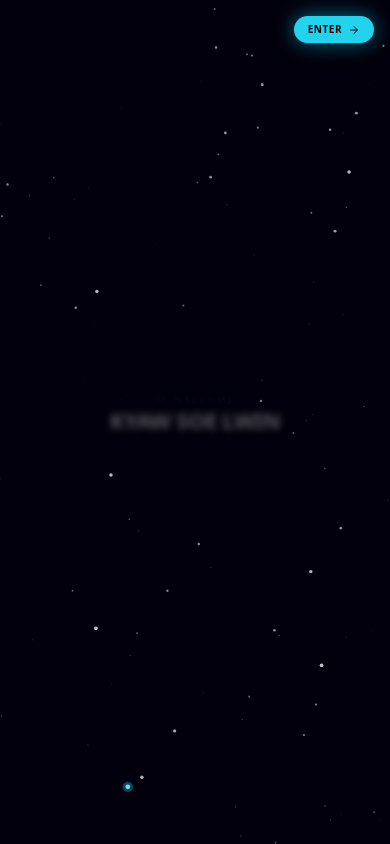
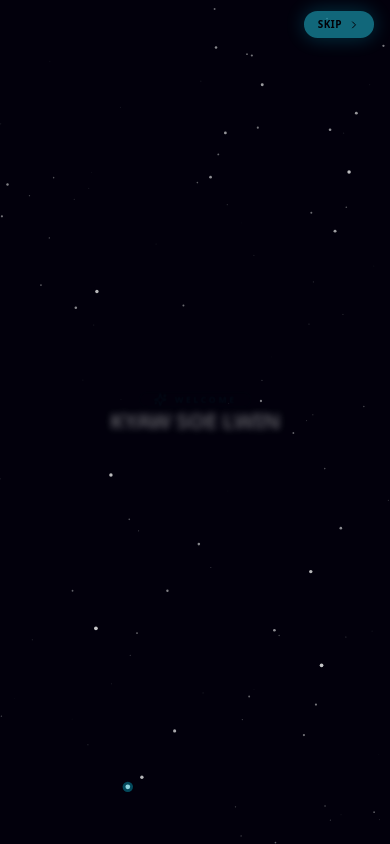
Before and after one commit to CapMorningStar/portfolio, a Next.js app: page / in a window 390 px wide. Shown: the top 844 px of the page. Built offline with nearby package versions, Linux system fonts and the light colour scheme.

Commit message:
feat: show mobile top-right Skip button only when name emerges on screen

```diff
--- a/src/components/IntroOverlay.tsx
+++ b/src/components/IntroOverlay.tsx
@@ -401,18 +401,6 @@ export function IntroOverlay() {
       {/* 3D Canvas Background */}
       <canvas ref={canvasRef} className="absolute inset-0 w-full h-full pointer-events-none" />
 
-      {/* ================= MOBILE-ONLY STATIONARY TOP-RIGHT ENTER BUTTON ================= */}
-      <div className="md:hidden fixed top-4 right-4 z-40 pointer-events-auto">
-        <button
-          onClick={(e) => handleExit(e)}
-          onTouchEnd={(e) => handleExit(e)}
-          className="flex items-center gap-1.5 px-3.5 py-1.5 rounded-full bg-cyan-400 text-black font-black text-[10px] uppercase tracking-wider shadow-[0_0_20px_rgba(6,182,212,0.6)] cursor-pointer active:scale-95 transition-transform"
-        >
-          <span>Enter</span>
-          <ArrowRight className="w-3 h-3 text-black" />
-        </button>
-      </div>
-
       {/* ================= 1. PURE QUANTUM PROTON SINGULARITY ================= */}
       <AnimatePresence>
         {(phase === 'singularity' || phase === 'compression') && (
@@ -490,7 +478,26 @@ export function IntroOverlay() {
         )}
       </AnimatePresence>
 
-      {/* ================= 3. TRUE VIEWPORT-PINNED CORNER HUD (Desktop Only) ================= */}
+      {/* ================= 3. MOBILE-ONLY TOP-RIGHT SKIP BUTTON (ONLY VISIBLE WHEN NAME POPS UP) ================= */}
+      {phase === 'matrix' && (
+        <motion.div
+          initial={{ opacity: 0, y: -10 }}
+          animate={{ opacity: 1, y: 0 }}
+          transition={{ duration: 0.6 }}
+          className="md:hidden fixed top-4 right-4 z-40 pointer-events-auto"
+        >
+          <button
+            onClick={(e) => handleExit(e)}
+            onTouchEnd={(e) => handleExit(e)}
+            className="flex items-center gap-1.5 px-3.5 py-1.5 rounded-full bg-cyan-400 text-black font-black text-[10px] uppercase tracking-wider shadow-[0_0_20px_rgba(6,182,212,0.6)] cursor-pointer active:scale-95 transition-transform"
+          >
+            <span>Skip</span>
+            <ChevronRight className="w-3 h-3 text-black" />
+          </button>
+        </motion.div>
+      )}
+
+      {/* ================= 4. TRUE VIEWPORT-PINNED CORNER HUD (Desktop Only) ================= */}
       {phase === 'matrix' && (
         <>
           {/* Top-Left: Genesis Telemetry */}
@@ -540,7 +547,7 @@ export function IntroOverlay() {
         </>
       )}
 
-      {/* ================= 4. CENTER: RESPONSIVE SINGLE-ROW IDENTITY MATRIX ================= */}
+      {/* ================= 5. CENTER: RESPONSIVE SINGLE-ROW IDENTITY MATRIX ================= */}
       {phase === 'matrix' && (
         <div className="relative z-20 text-center max-w-5xl px-4 sm:px-6 w-full flex flex-col items-center justify-center my-auto pointer-events-none">
           <AnimatePresence mode="wait">
@@ -559,7 +566,7 @@ export function IntroOverlay() {
                 transition={{ duration: 1.2, delay: 0.15 }}
                 className="inline-flex items-center gap-2 px-3.5 py-1.2 sm:px-4 sm:py-1.5 rounded-full bg-cyan-500/10 border border-cyan-500/30 text-cyan-400 text-[9px] sm:text-[10px] font-black uppercase tracking-[0.3em] sm:tracking-[0.35em] mb-4 sm:mb-6 backdrop-blur-md shadow-[0_0_20px_rgba(6,182,212,0.2)]"
               >
-                <Sparkles className="w-3 h-3 sm:w-3.5 sm:h-3.5 text-cyan-400" />
+                <Sparkles className="w-3.5 h-3.5 text-cyan-400" />
                 <span>{current.tag}</span>
               </motion.div>
 
```
